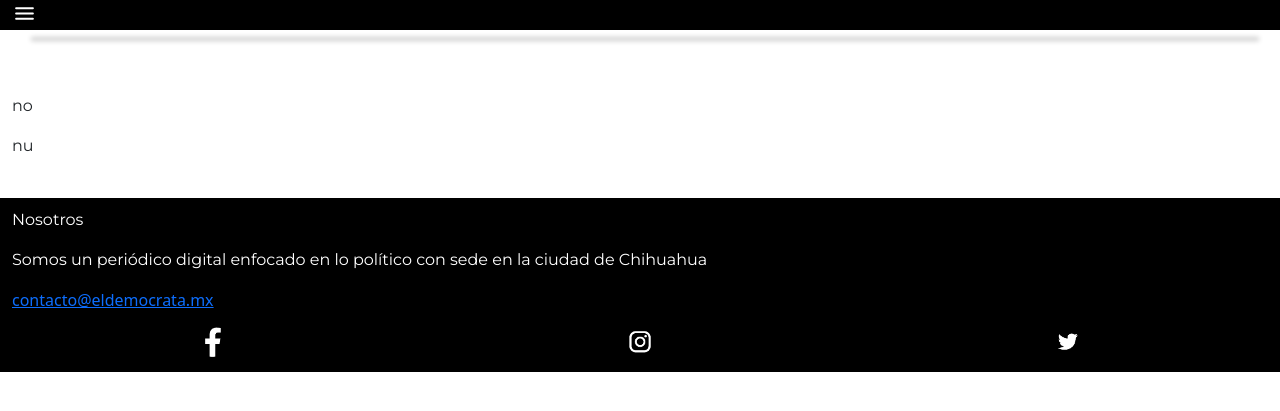
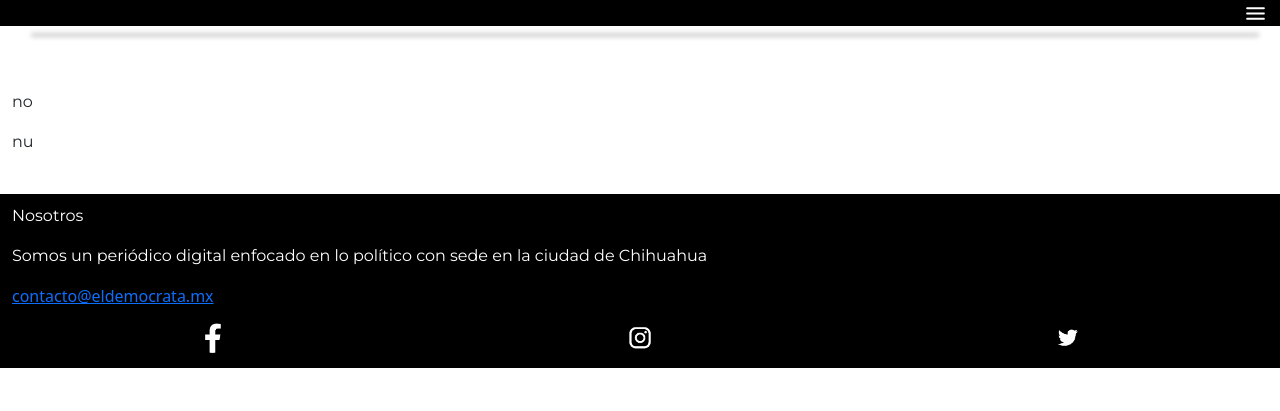
Before and after one commit to CesCM28/ElDemocrata, a Flask app: page /article/1 in a window 1280 px wide. Shown: the part 66-477 px from the top of the page. Run offline with Flask 2, Linux system fonts and the light colour scheme; data that the repository does not hold is empty.

Commit message:
buscador y cambio de lugar del menu

```diff
--- a/templates/base.html
+++ b/templates/base.html
@@ -10,8 +10,8 @@
     {% block meta %}{% endblock %}
     <link data-n-head="ssr" rel="preconnect" href="https://fonts.googleapis.com">
     <link data-n-head="ssr" rel="preconnect" href="https://fonts.gstatic.com">
-    <link data-n-head="ssr" rel="stylesheet"
-        href="https://fonts.googleapis.com/css2?family=Montserrat:wght@400;700&amp;display=swap">
+    <link data-n-head="ssr" rel="stylesheet" href="https://fonts.googleapis.com/css2?family=Montserrat:wght@400;700&amp;display=swap">
+    <link rel="stylesheet" href="https://fonts.googleapis.com/css2?family=Material+Symbols+Outlined:opsz,wght,FILL,GRAD@20..48,100..700,0..1,-50..200" />
 </head>
 
 <body>
@@ -30,8 +30,8 @@
 
     <div class="container-fluid sticky-top bg-black">
         <div class="row">
-            <div class="col" style="height: 30px;">
-                <a class="" data-bs-toggle="offcanvas" href="#offcanvasExample" role="" aria-controls="offcanvasExample">
+            <div class="col">
+                <a class="float-end" data-bs-toggle="offcanvas" href="#offcanvasExample" role="" aria-controls="offcanvasExample">
                     <img src="../static/Img/menu-outline.svg" style="height: 25px;">
                 </a>
             </div>
@@ -44,6 +44,18 @@
             <button type="button" class="btn-close text-reset" data-bs-dismiss="offcanvas" aria-label="Close"></button>
         </div>
         <div class="offcanvas-body">
+
+            <div>
+                <form class="d-flex">
+                    <input class="form-control me-1" type="search" placeholder="Buscar" aria-label="Search">
+                    <a type="submit">
+                        <svg id="i-search" xmlns="http://www.w3.org/2000/svg" viewBox="0 0 32 32" width="28" height="28" fill="none" stroke="currentcolor" stroke-linecap="round" stroke-linejoin="round" stroke-width="2">
+                            <circle cx="14" cy="14" r="12" />
+                            <path d="M23 23 L30 30"  />
+                        </svg>
+                    </a>
+                </form>
+            </div>
             <div>
                 <ul class="">
                     {% for category in categorys %}
```
